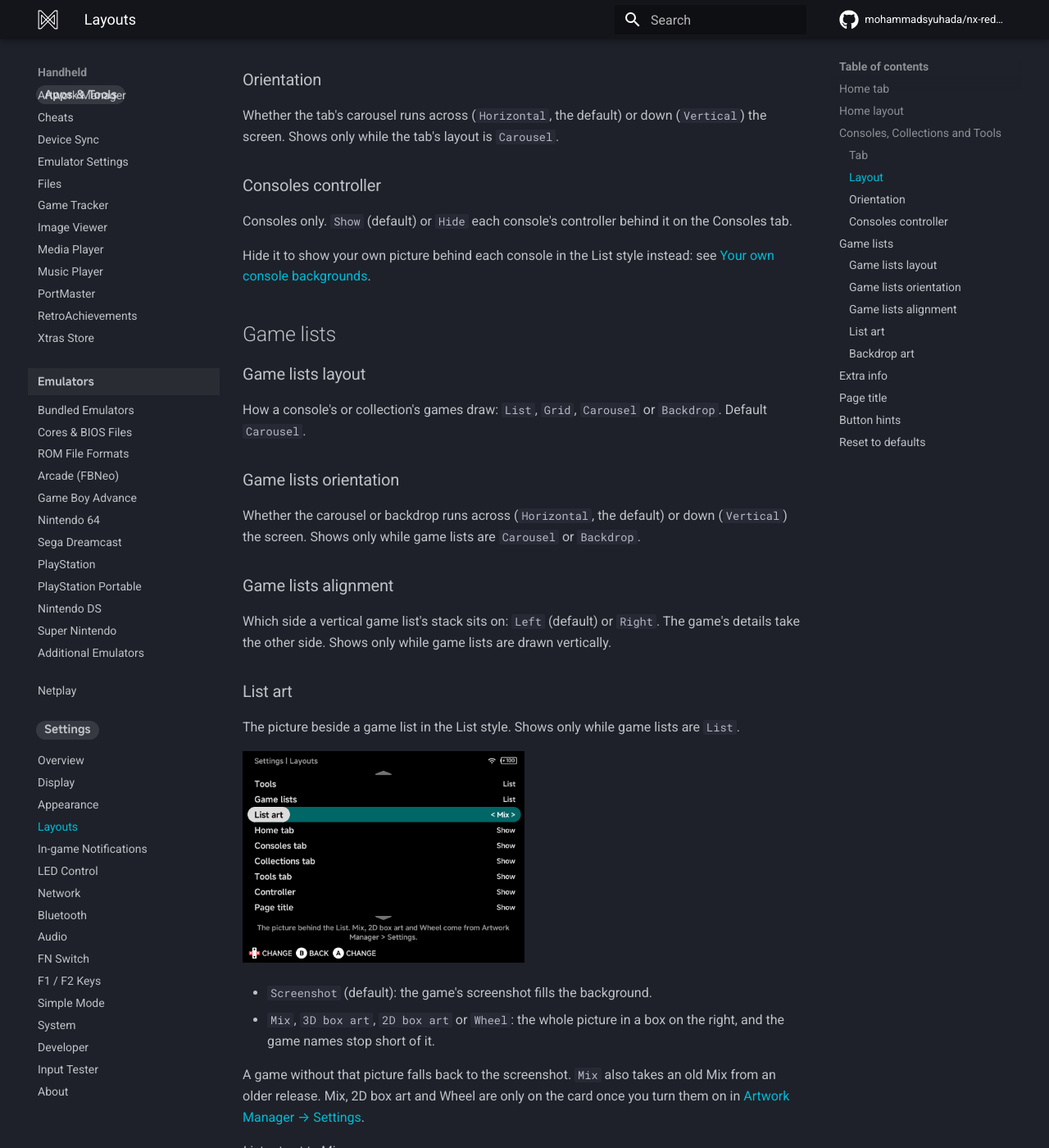
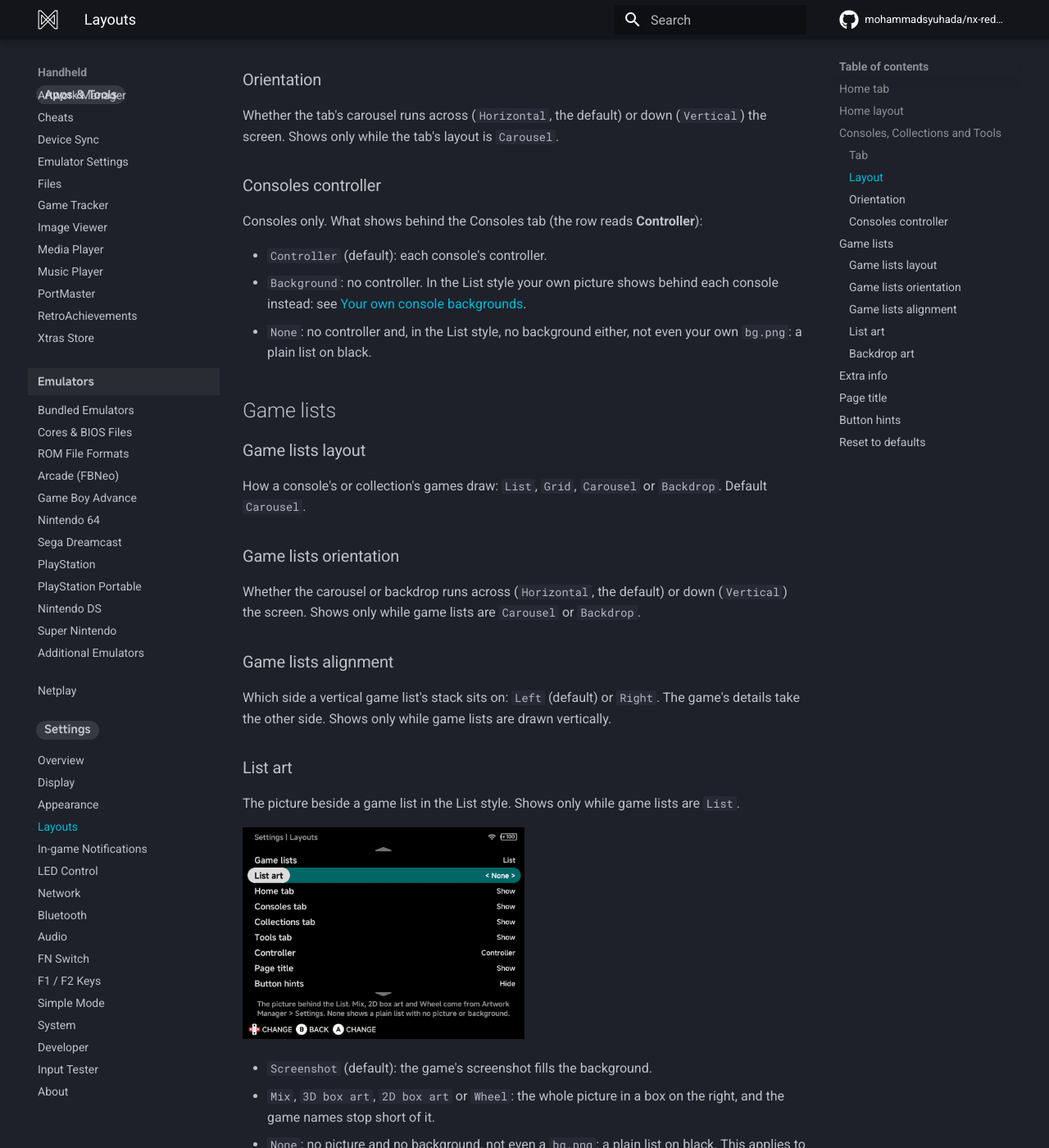
Before and after one commit to mohammadsyuhada/nx-redux-docs, an MkDocs documentation site: the page built from docs/handheld/settings/layouts.md, in a window 1280 px wide and 1400 px high, scrolled down 1726 px. Shown: the whole window at 82% size. Built offline with MkDocs 1.6.1 and Material for MkDocs 9.7.7, drawn with Linux system fonts in a browser that asks for light colours; comment, search, counter and statistics services are not loaded; some of the changed text lies outside the part shown.

Commit message:
docs(handheld): None for List art and the Consoles controller row

```diff
--- a/docs/handheld/settings/layouts.md
+++ b/docs/handheld/settings/layouts.md
@@ -61,11 +61,15 @@
 
 ### Consoles controller
 
-Consoles only. `Show` (default) or `Hide` each console's controller behind it
-on the Consoles tab.
+Consoles only. What shows behind the Consoles tab (the row reads
+**Controller**):
 
-Hide it to show your own picture behind each console in the List style
-instead: see [Your own console backgrounds](../guide/layouts.md#your-own-console-backgrounds).
+- `Controller` (default): each console's controller.
+- `Background`: no controller. In the List style your own picture shows
+  behind each console instead: see
+  [Your own console backgrounds](../guide/layouts.md#your-own-console-backgrounds).
+- `None`: no controller and, in the List style, no background either, not
+  even your own `bg.png`: a plain list on black.
 
 ## Game lists
 
@@ -96,6 +100,9 @@
 - `Screenshot` (default): the game's screenshot fills the background.
 - `Mix`, `3D box art`, `2D box art` or `Wheel`: the whole picture in a box on
   the right, and the game names stop short of it.
+- `None`: no picture and no background, not even a `bg.png`: a plain list on
+  black. This applies to every list in the List style below the tabs (games,
+  collection contents, folders).
 
 A game without that picture falls back to the screenshot. `Mix` also takes an
 old Mix from an older release. Mix, 2D box art and Wheel are only on the card
```
Also changed, not shown: docs/handheld/guide/layouts.md (+5 -5 lines), docs/handheld/guide/main-menu.md (+2 -2 lines), docs/assets/screenshots/set-layouts-list-art.png.
